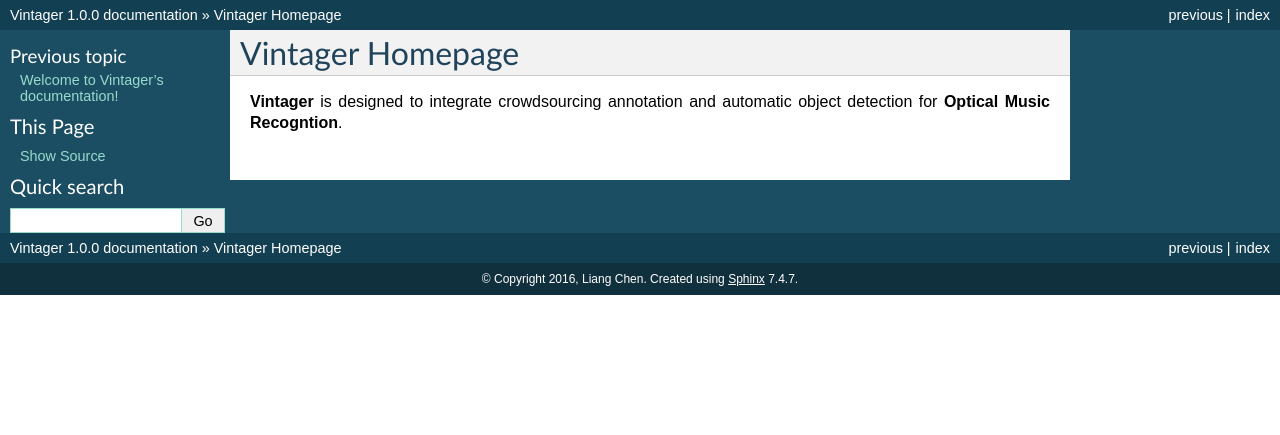
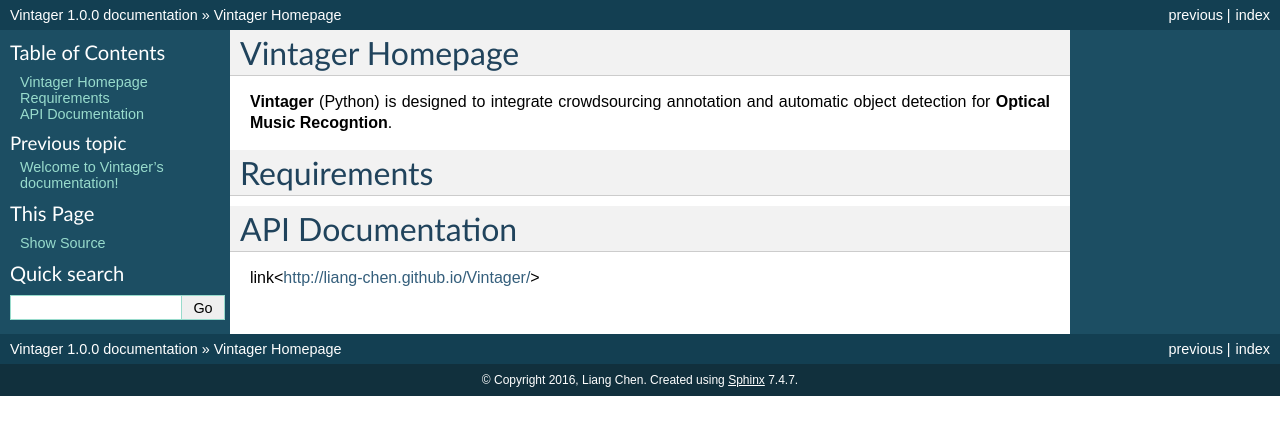
Before and after one commit to liang-chen/Vintager, a Sphinx documentation site: the page built from docs/includeme.rst, in a window 1280 px wide. Shown: the top 435 px of the page. Built offline with Sphinx 7.4.7, drawn with Linux system fonts in a browser that asks for light colours; pages that are not in the unit, such as notebooks, are missing from menus.

```diff
--- a/README.rst
+++ b/README.rst
@@ -1,4 +1,15 @@
 Vintager Homepage
 =================
-**Vintager** is designed to integrate crowdsourcing annotation and automatic object detection
+**Vintager** (Python) is designed to integrate crowdsourcing annotation and automatic object detection
 for **Optical Music Recogntion**.
+
+Requirements
+============
+.. _Python2.7
+.. _OpenCV
+.. _TensorFlow
+.. _Scikit-learn
+
+API Documentation
+=================
+link<http://liang-chen.github.io/Vintager/>
```
Also changed, not shown: docs/train.rst (+1 -7 lines).
